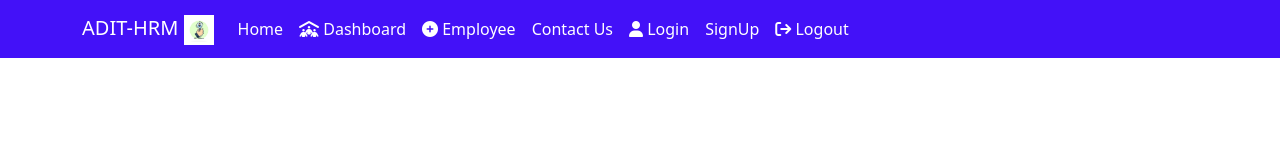
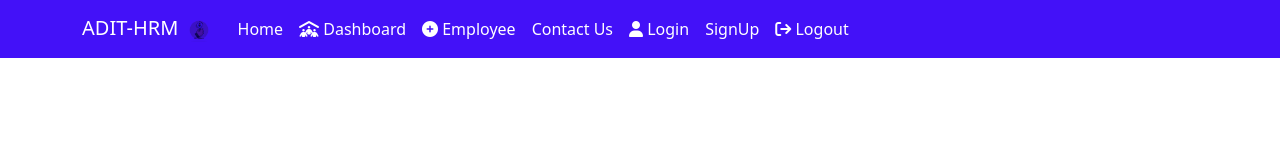
Before and after one commit to Rakesh60/hrmanagement, an Angular app: page / in a window 1280 px wide. Shown: the top 160 px of the page. Built offline with nearby package versions, Linux system fonts and the light colour scheme.

Commit message:
logo updated

```diff
--- a/src/app/navbar/navbar.component.css
+++ b/src/app/navbar/navbar.component.css
@@ -1,5 +1,9 @@
 .nav-link.active {
-    box-shadow: 0 0 10px rgba(0, 0, 0, 0.5); /* Shadow on hover */
-    border-radius: 5px;
-    transition: box-shadow 0.3s ease;
+  box-shadow: 0 0 10px rgba(0, 0, 0, 0.5); /* Shadow on hover */
+  border-radius: 5px;
+  transition: box-shadow 0.3s ease;
 }
+
+img {
+  mix-blend-mode: multiply;
+}
--- a/src/app/navbar/navbar.component.html
+++ b/src/app/navbar/navbar.component.html
@@ -2,7 +2,7 @@
     <div class="container">
       <a class="navbar-brand" href="index.html">
         ADIT-HRM
-        <img src="assets/images/hrmlogo.png" alt="Angular Project" />
+        <img  src="assets/images/hrmlogo.png" alt="Angular Project" />
       </a>
       <button
         class="navbar-toggler"
```
